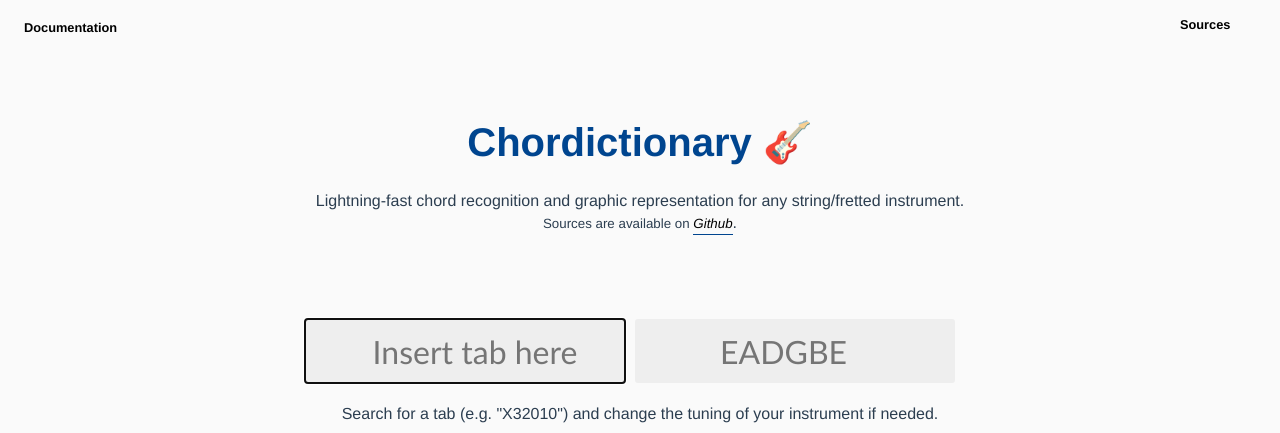
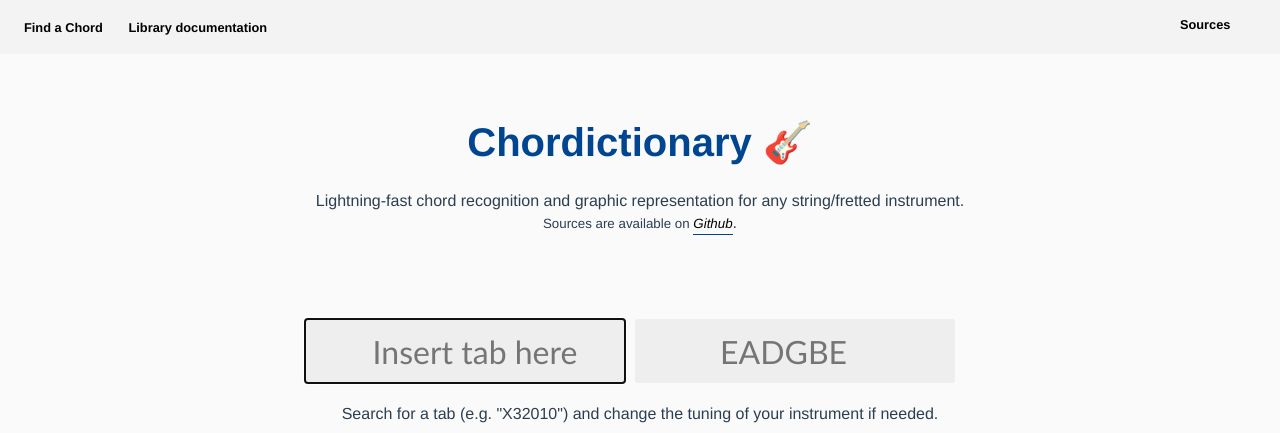
Before and after one commit to greird/chordictionary-website, a Vue app: page / in a window 1280 px wide. Shown: the top 433 px of the page. Built offline with nearby package versions, Linux system fonts and the light colour scheme.

Commit message:
turned search form into a generic component

```diff
--- a/src/App.vue
+++ b/src/App.vue
@@ -1,17 +1,18 @@
 <template>
 	<div id="app">
 
-		<section class="slide introduction">
-			<nav>
-				<a href="#documentation">Documentation</a>
-				<a href="https://github.com/greird/chordictionaryjs" class="right">Sources</a>
-			</nav>
+		<nav>
+			<a href="#introduction">Find a Chord</a>
+			<a href="#documentation">Library documentation</a>
+			<a href="https://github.com/greird/chordictionaryjs" class="right">Sources</a>
+		</nav>
 
+		<section class="slide" id="introduction">
 			<masthead />
 
-			<searchbar
+			<searchform
+			v-bind:showTabInput='1'
 			v-on:newtab="findTab"
-			v-bind:inputLength="tuning.length > 0 ? tuning.length : 6"
 			/>
 
 			<p v-if="message">{{ message }}</p>
@@ -33,7 +34,7 @@
 			</div>
 		</section>
 
-		<section class="slide" id="documentation" style="background-color: #FFF;">
+		<section class="slide" id="documentation">
 			<documentation v-bind:Chordictionary="Chordictionary" />
 		</section>
 
@@ -42,7 +43,7 @@
 
 <script>
 	import masthead from './components/masthead.vue'
-	import searchbar from './components/searchbar.vue'
+	import searchform from './components/searchform.vue'
 	import chordinfo from './components/chordinfo.vue'
 	import documentation from './components/documentation.vue'
 
@@ -50,8 +51,8 @@
 		name: 'app',
 		components: {
 			masthead,
-			searchbar,
 			chordinfo,
+			searchform,
 			documentation
 		},
 		data() {
--- a/src/assets/css/chordictionary.css
+++ b/src/assets/css/chordictionary.css
@@ -8,7 +8,7 @@ section.slide {
 	background-color: #FAFAFA;
 	padding: 50px;
 }
-section.introduction {
+section#introduction {
 	text-align: center;
 }
 
@@ -19,7 +19,7 @@ nav {
 	left: 0;
 	width: 100%;
 	padding: 1em 1.5em;
-	background-color: #FAFAFA;
+	background-color: #F3F3F3;
 	z-index: 1000;
 	text-align: left;
 } nav a, nav a:hover {
@@ -42,7 +42,7 @@ h2 {
 	margin-top: 1.5em;
 }
 
-input#inputTab, input#inputTuning {
+input#inputTab, input#inputChord, input#inputTuning {
 	text-align: center;
 	font-size: 2em;
 	width: 10em;
--- a/src/components/searchbar.vue
+++ /dev/null
@@ -1,54 +0,0 @@
-<template>
-	<div>
-		<form onsubmit="return false;" id="main-form">
-			<fieldset>
-				<input id="inputTab" type="text" name="tab" placeholder="Insert tab here"
-				:maxlength="inputLength"
-				v-model.lazy.trim="inputTab"
-				v-on:change="findTab"
-				v-focus
-				/>
-
-				<input id="inputTuning" type="text" list="tunings" name="tuning" placeholder="EADGBE"
-				v-model.lazy.trim="inputTuning"
-				v-on:change="findTab"
-				/>
-				<datalist id="tunings">
-					<option value="EADGBE" label="Guitar Standard" />
-					<option value="DADGAD" label="Guitar D Modal" />
-					<option value="GGDGBD" label="Guitar Open G" />
-					<option value="EADG" label="Bass" />
-					<option value="GCEA" label="Ukulele" />
-					<option value="GDAE" label="Violin" />
-				</datalist>
-			</fieldset>
-		</form>
-	</div>
-</template>
-
-<script>
-	export default {
-		name: 'searchbar',
-		props: ['inputLength'],
-		data() {
-			return {
-				inputTab: '',
-				inputTuning: ''
-			}
-		},
-		methods: {
-			findTab() {
-				if (!this.inputTuning) this.inputTuning = 'EADGBE';
-				this.$emit('newtab', this.inputTab, this.inputTuning);
-			}
-		},
-		directives: {
-			focus: {
-				// directive definition
-				inserted: function (el) {
-					el.focus()
-				}
-			}
-		}
-	}
-</script>
--- /dev/null
+++ b/src/components/searchform.vue
@@ -0,0 +1,68 @@
+<template>
+		<form onsubmit="return false;">
+			<fieldset>
+				<input id="inputTab" type="text" name="tab" placeholder="Insert tab here"
+				v-if="showTabInput == 1"
+				:maxlength="inputTuning.length > 0 ? inputTuning.length : 6"
+				v-model.lazy.trim="inputTab"
+				v-on:change="submitForm"
+				v-focus
+				/>
+				<input id="inputChord" type="text" name="chord" placeholder="Insert chord here"
+				v-if="showChordInput == 1"
+				v-model.lazy.trim="inputChord"
+				v-on:change="submitForm"
+				/>
+
+				<input id="inputTuning" type="text" list="tunings" name="tuning" placeholder="EADGBE"
+				v-model.lazy.trim="inputTuning"
+				v-on:change="submitForm"
+				/>
+				<datalist id="tunings">
+					<option
+						v-for="(desc, tuning) in tuningList"
+						v-bind:key="tuning.id"
+						:value="tuning"
+						:label="desc"
+						/>
+				</datalist>
+			</fieldset>
+		</form>
+</template>
+
+<script>
+	export default {
+		name: 'searchform',
+		props: ['showTabInput', 'showChordInput'],
+		data() {
+			return {
+				tuningList: {
+					EADGBE: 'Guitar Standard',
+					DADGAD: 'Guitar D Modal',
+					GGDGBD: 'Guitar Open G',
+					EADG: 'Bass',
+					GCEA: 'Ukulele',
+					GDAE: 'Violin'
+				},
+				inputChord: '',
+				inputTab: '',
+				inputTuning: ''
+			}
+		},
+		methods: {
+			submitForm() {
+				if (!this.inputTuning) this.inputTuning = 'EADGBE';
+				if (this.showTabInput) this.$emit('newtab', this.inputTab, this.inputTuning);
+				if (this.showChordInput) this.$emit('newchord', this.inputChord, this.inputTuning);
+			}
+		},
+		directives: {
+			focus: {
+				// directive definition
+				inserted: function (el) {
+					el.focus()
+				}
+			}
+		}
+	}
+</script>
```
